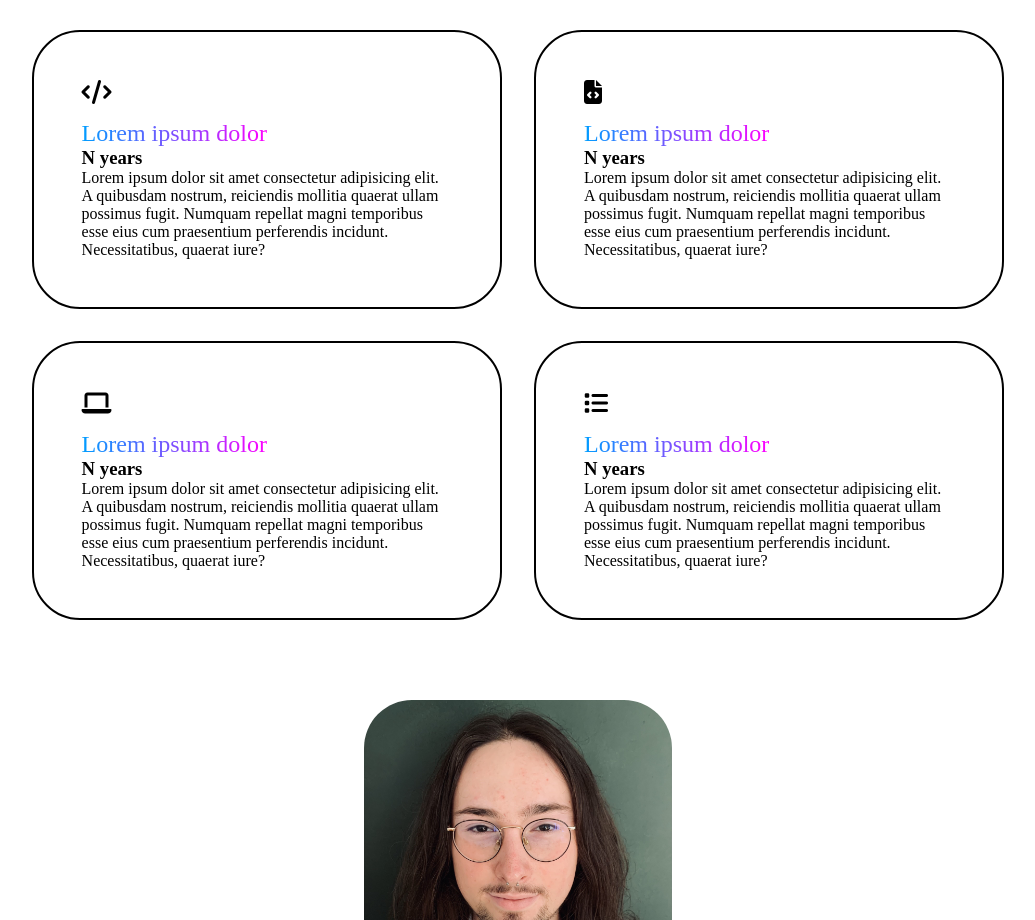
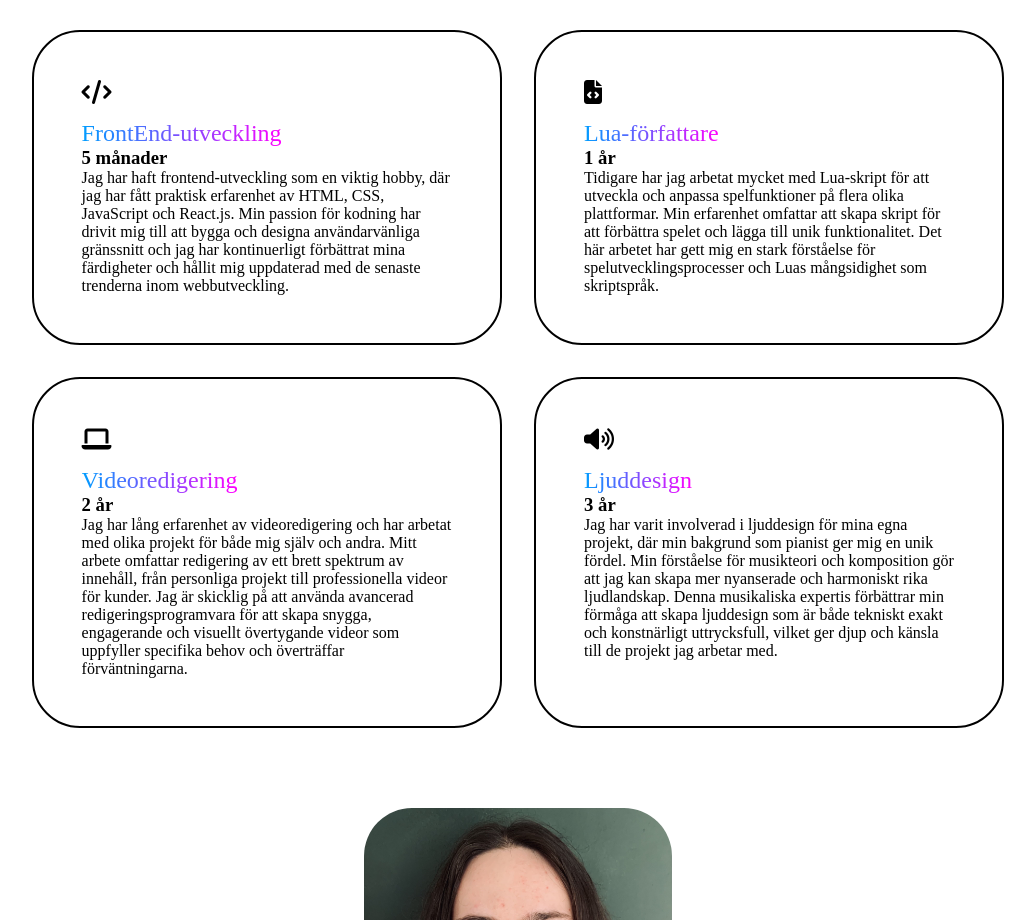
Before and after one commit to Mothezzz/portfolio, a plain HTML site: page index.html in a window 1280 px wide. Shown: the part 1020-1940 px from the top of the page, without its empty margins (122-1157 px from the left). Drawn offline with Linux system fonts and the light colour scheme.

Commit message:
Add files via upload

```diff
--- a/index.html
+++ b/index.html
@@ -83,27 +83,27 @@
             <div class="grid">
                 <div class="grid-card">
                     <i class="fa-solid fa-code"></i>
-                    <span>Lorem ipsum dolor</span>
-                    <h3>N years</h3>
-                    <p>Lorem ipsum dolor sit amet consectetur adipisicing elit. A quibusdam nostrum, reiciendis mollitia quaerat ullam possimus fugit. Numquam repellat magni temporibus esse eius cum praesentium perferendis incidunt. Necessitatibus, quaerat iure?</p>
+                    <span>FrontEnd-utveckling</span>
+                    <h3>5 månader</h3>
+                    <p>Jag har haft frontend-utveckling som en viktig hobby, där jag har fått praktisk erfarenhet av HTML, CSS, JavaScript och React.js. Min passion för kodning har drivit mig till att bygga och designa användarvänliga gränssnitt och jag har kontinuerligt förbättrat mina färdigheter och hållit mig uppdaterad med de senaste trenderna inom webbutveckling.</p>
                 </div>
                 <div class="grid-card">
                     <i class="fa-solid fa-file-code"></i>
-                    <span>Lorem ipsum dolor</span>
-                    <h3>N years</h3>
-                    <p>Lorem ipsum dolor sit amet consectetur adipisicing elit. A quibusdam nostrum, reiciendis mollitia quaerat ullam possimus fugit. Numquam repellat magni temporibus esse eius cum praesentium perferendis incidunt. Necessitatibus, quaerat iure?</p>
+                    <span>Lua-författare</span>
+                    <h3>1 år</h3>
+                    <p>Tidigare har jag arbetat mycket med Lua-skript för att utveckla och anpassa spelfunktioner på flera olika plattformar. Min erfarenhet omfattar att skapa skript för att förbättra spelet och lägga till unik funktionalitet. Det här arbetet har gett mig en stark förståelse för spelutvecklingsprocesser och Luas mångsidighet som skriptspråk.</p>
                 </div>
                 <div class="grid-card">
                     <i class="fa-solid fa-laptop"></i>
-                    <span>Lorem ipsum dolor</span>
-                    <h3>N years</h3>
-                    <p>Lorem ipsum dolor sit amet consectetur adipisicing elit. A quibusdam nostrum, reiciendis mollitia quaerat ullam possimus fugit. Numquam repellat magni temporibus esse eius cum praesentium perferendis incidunt. Necessitatibus, quaerat iure?</p>
+                    <span>Videoredigering</span>
+                    <h3>2 år</h3>
+                    <p>Jag har lång erfarenhet av videoredigering och har arbetat med olika projekt för både mig själv och andra. Mitt arbete omfattar redigering av ett brett spektrum av innehåll, från personliga projekt till professionella videor för kunder. Jag är skicklig på att använda avancerad redigeringsprogramvara för att skapa snygga, engagerande och visuellt övertygande videor som uppfyller specifika behov och överträffar förväntningarna.</p>
                 </div>
                 <div class="grid-card">
-                    <i class="fa-solid fa-list"></i>
-                    <span>Lorem ipsum dolor</span>
-                    <h3>N years</h3>
-                    <p>Lorem ipsum dolor sit amet consectetur adipisicing elit. A quibusdam nostrum, reiciendis mollitia quaerat ullam possimus fugit. Numquam repellat magni temporibus esse eius cum praesentium perferendis incidunt. Necessitatibus, quaerat iure?</p>
+                    <i class="fa-solid fa-volume-high"></i>
+                    <span>Ljuddesign</span>
+                    <h3>3 år</h3>
+                    <p>Jag har varit involverad i ljuddesign för mina egna projekt, där min bakgrund som pianist ger mig en unik fördel. Min förståelse för musikteori och komposition gör att jag kan skapa mer nyanserade och harmoniskt rika ljudlandskap. Denna musikaliska expertis förbättrar min förmåga att skapa ljuddesign som är både tekniskt exakt och konstnärligt uttrycksfull, vilket ger djup och känsla till de projekt jag arbetar med.</p>
                 </div>
             </div>
 
@@ -168,7 +168,8 @@
                 <input type="text" name="comments" placeholder="Ditt meddelande" required>
             </div>
             <button id="contactmebtn" class="btn">Skicka in</button>
-            <input type="hidden" name="_next" value="https://mothezzz.github.io/portfolio">
+                        <!--Sucess send-->
+                        <input type="hidden" name="_next" value="https://mothezzz.github.io/portfolio/">
         </div>
         </form>
     </section>
```
